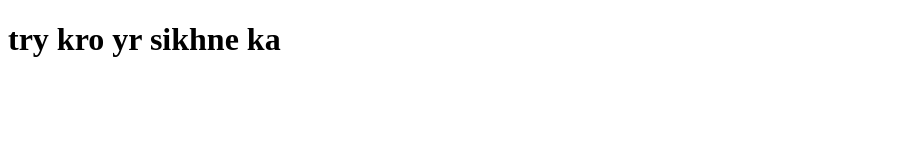
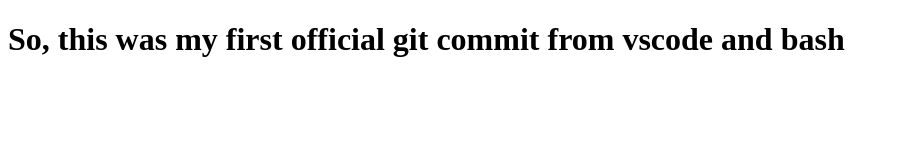
Before and after one commit to Surbhi-sinha/learningGit, a plain HTML site: page index.html in a window 1280 px wide. Shown: the whole page, without its empty margins (0-899 px from the left). Drawn offline with Linux system fonts and the light colour scheme.

Commit message:
Changed app.js and index.html as well

```diff
--- a/app.js
+++ b/app.js
@@ -0,0 +1 @@
+console.log("hello from git and vs");
--- a/index.html
+++ b/index.html
@@ -7,7 +7,7 @@
     <title>git learn</title>
 </head>
 <body>
-    <h1>try kro yr sikhne ka
+    <h1>So, this was my first official git commit from vscode and bash
 
     </h1>
 </body>
```
